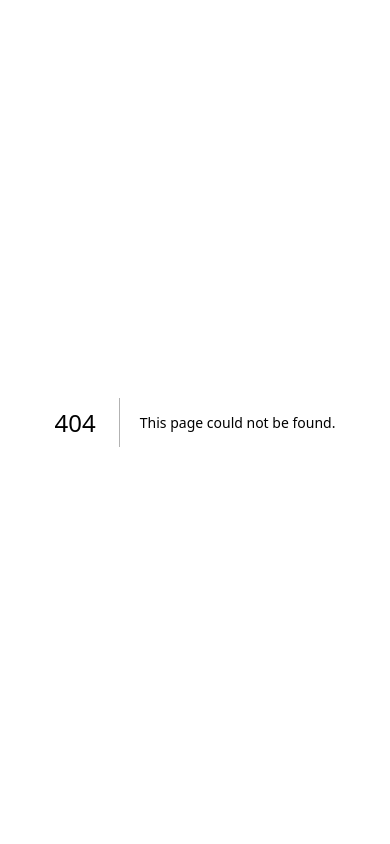
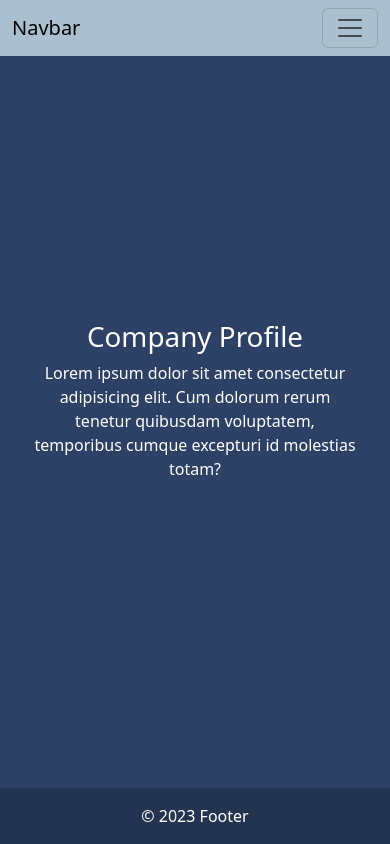
Before and after one commit to Reinandafaris/magang-skill-test, a Next.js app: page /test in a window 390 px wide. Before the commit this address had no page. Built offline with nearby package versions, Linux system fonts and the light colour scheme.

Commit message:
mengatur responsive

```diff
--- /dev/null
+++ b/src/pages/test/index.tsx
@@ -0,0 +1,25 @@
+import Image from 'next/image';
+import Footer from '../../../components/layouts/Footer';
+import Navbar from '../../../components/layouts/Navbar/NavUser';
+import herologo from '../../../public/herologo.png';
+
+const index = () => {
+  return (
+    <div className="warapper-test">
+      <Navbar />
+      <div className="test-main-left">
+        <h1>Company Profile</h1>
+        <p>Lorem ipsum dolor sit amet consectetur adipisicing elit. Cum dolorum rerum tenetur quibusdam voluptatem, temporibus cumque excepturi id molestias totam?</p>
+      </div>
+      <div className="test-main-right">
+        <Image
+          src={herologo}
+          alt="logo"
+        />
+      </div>
+      <Footer />
+    </div>
+  );
+};
+
+export default index;
--- a/src/styles/globals.css
+++ b/src/styles/globals.css
@@ -251,3 +251,61 @@ a {
     max-width: 100px;
   }
 }
+
+.warapper-test {
+  width: 100%;
+  height: 100%;
+  background-color: #2c4165;
+  display: flex;
+  /* background-size: cover; */
+  /* background-repeat: no-repeat; */
+  /* background-position: center; */
+  position: absolute;
+}
+
+.test-main-left {
+  width: 100vw;
+  height: 75vh;
+  /* border: 1px solid red; */
+  padding: 10rem 5rem 5rem 5rem;
+  margin: 5rem 1rem 5rem 5rem;
+  /* text-align: center; */
+}
+
+.test-main-right {
+  width: 100vw;
+  height: 75vh;
+  /* border: 1px solid red; */
+  padding: 5rem 5rem 5rem 5rem;
+  margin: 5rem 5rem 5rem 1rem;
+}
+
+.test-main-right img {
+  width: 100%;
+  height: 100%;
+  /* border: 1px solid red; */
+}
+
+@media screen and (max-width: 768px) {
+  .test-main-right {
+    display: none;
+  }
+
+  .test-main-left {
+    margin: 5rem 1rem 5rem 1rem;
+    padding: 15rem 1rem 5rem 1rem;
+    text-align: center;
+  }
+}
+
+.test-main-left,
+.test-main-right h1,
+p {
+  color: white;
+}
+
+.test-main-left p,
+.test-main-right p {
+  margin: 0;
+  padding: 0;
+}
```
